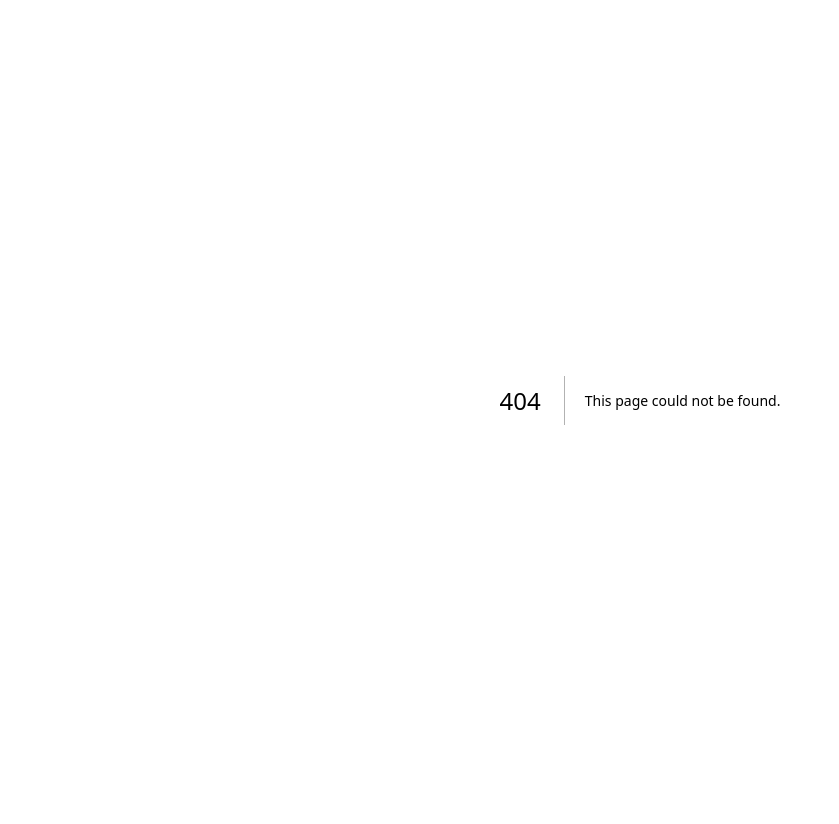
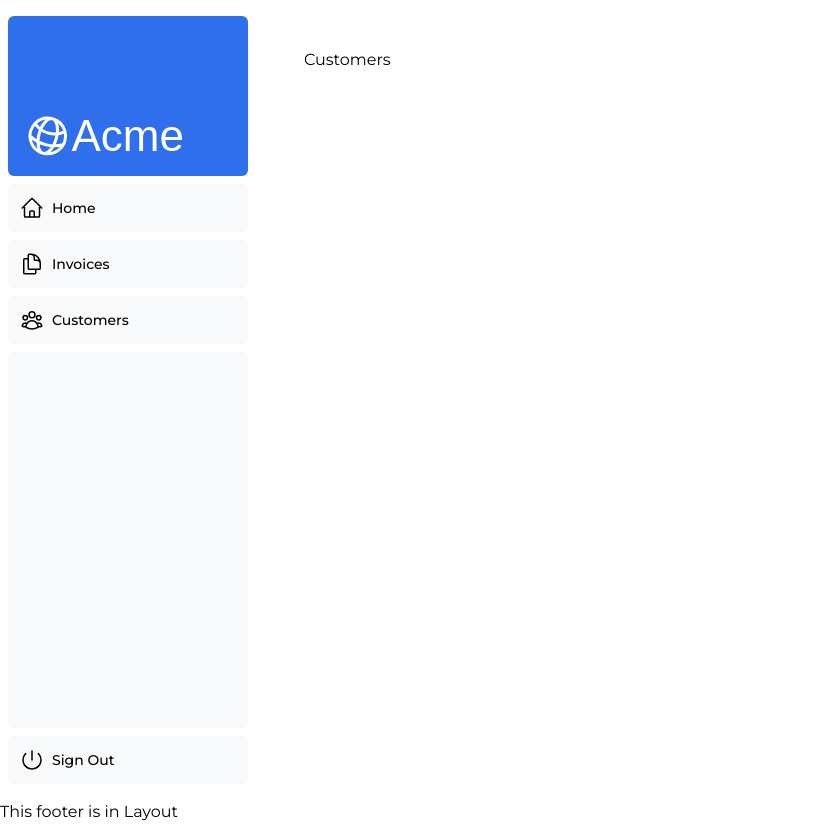
Before and after one commit to Juxn89/nextjs14-training, a Next.js app: page /dashboard/customers in a window 1280 px wide. Before the commit this address had no page. Shown: the whole page, without its empty margins (0-839 px from the left). Before the commit the page ends 800 px from the top, so only its background shows below. Built offline with nearby package versions, Linux system fonts and the light colour scheme; a web font is replaced by a local one.

Commit message:
Rutas, rutas anidadas y layouts

```diff
--- /dev/null
+++ b/app/dashboard/customers/page.tsx
@@ -0,0 +1,3 @@
+export default function Page() {
+    return <p>Customers</p>
+}
--- /dev/null
+++ b/app/dashboard/invoices/page.tsx
@@ -0,0 +1,3 @@
+export default function InvoicesPage () {
+    return <p>Invoices Page</p>
+}
--- /dev/null
+++ b/app/dashboard/layout.tsx
@@ -0,0 +1,16 @@
+import SideNav from "../ui/dashboard/sidenav";
+
+export default function Layout(
+    { children }: { children: React.ReactNode }
+) {
+    return (
+        <div className="flex h-screen flex-col md:flex-row md:overflow-hidden">
+            <div className="w-full flex-none md:w-64">
+                <SideNav />
+            </div>
+            <div className="flex-grow p-6 md-overflow-y-auto md:p-12">
+                { children }
+            </div>
+        </div>
+    )
+}
--- a/app/layout.tsx
+++ b/app/layout.tsx
@@ -9,6 +9,9 @@
   return (
     <html lang="en">
       <body className={ `${ montserrat.className } antialiased` }>{children}</body>
+      <footer>
+        <span>This footer is in Layout</span>
+      </footer>
     </html>
   );
 }
--- a/app/ui/acme-logo.tsx
+++ b/app/ui/acme-logo.tsx
@@ -1,5 +1,5 @@
 import { GlobeAltIcon } from '@heroicons/react/24/outline';
-import { lusitana } from '@/app/ui/fonts';
+import { lusitana } from './fonts/fonts';
 
 export default function AcmeLogo() {
   return (
```
